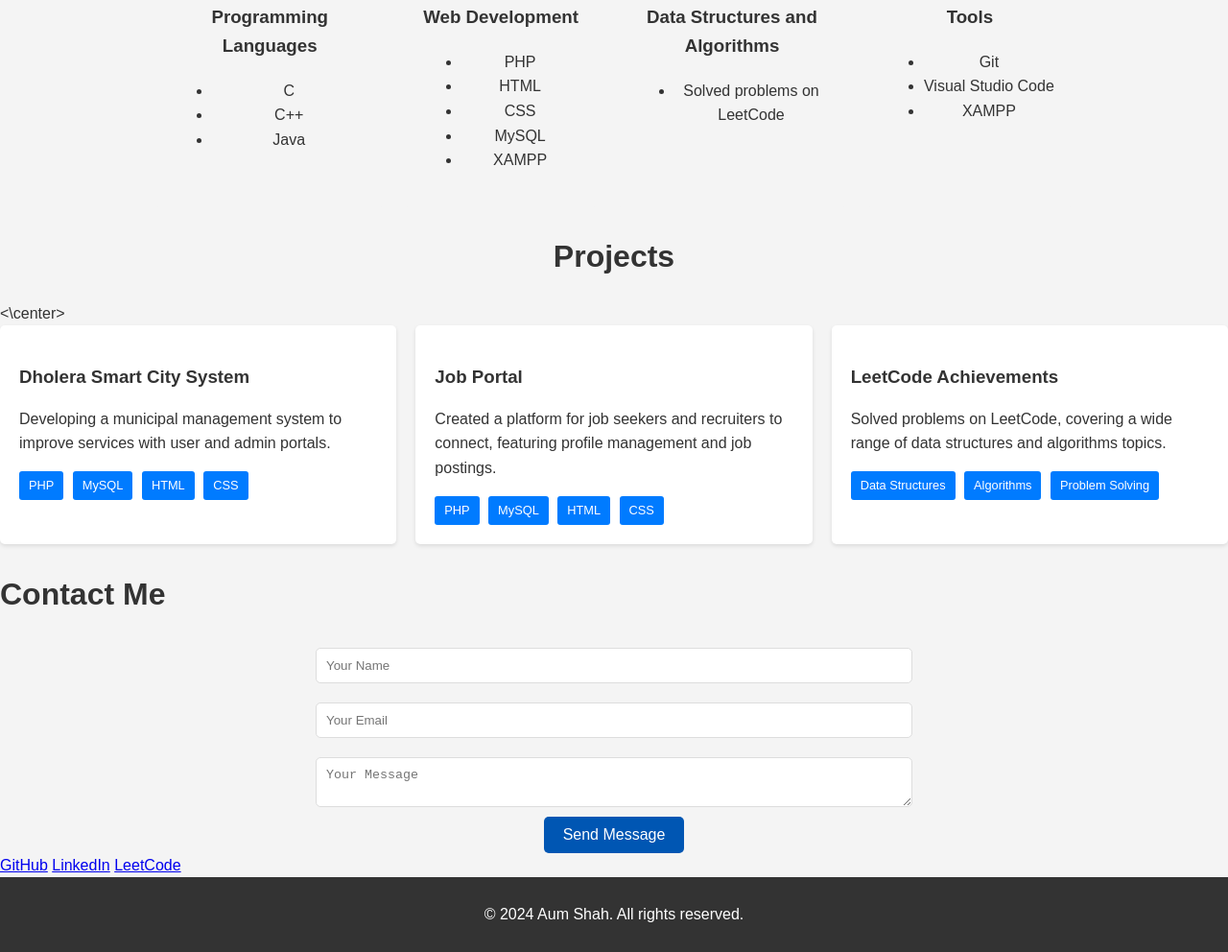
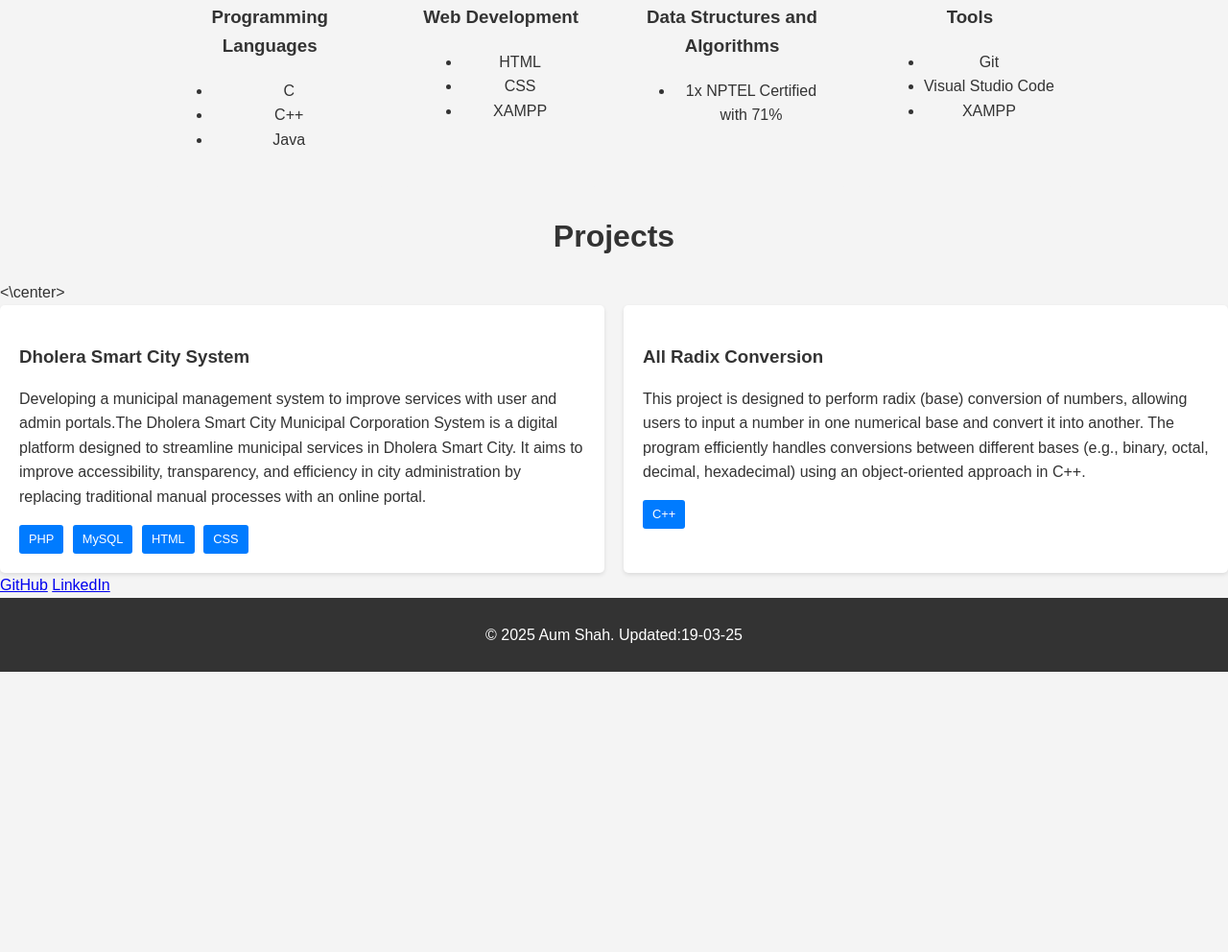
Before and after one commit to aumshah1/Portfolio, a plain HTML site: page index.html in a window 1280 px wide. Shown: the part 784-1776 px from the top of the page at 96% size. After the commit the page ends 1484 px from the top, so only its background shows below. Drawn offline with Linux system fonts and the light colour scheme.

Commit message:
Update index.html

```diff
--- a/index.html
+++ b/index.html
@@ -15,7 +15,7 @@
                 <li><a href="#about">About</a></li>
                 <li><a href="#skills">Skills</a></li>
                 <li><a href="#projects">Projects</a></li>
-                <li><a href="#contact">Contact</a></li>
+                <li><a href="#link">Profile Links</a></li>
             </ul>
         </nav>
     </header>
@@ -57,17 +57,15 @@
                 <div class="skill-category">
                     <h3>Web Development</h3>
                     <ul>
-                        <li>PHP</li>
                         <li>HTML</li>
                         <li>CSS</li>
-                        <li>MySQL</li>
                         <li>XAMPP</li>
                     </ul>
                 </div>
                 <div class="skill-category">
                     <h3>Data Structures and Algorithms</h3>
                     <ul>
-                        <li>Solved  problems on LeetCode</li>
+                        <li>1x NPTEL Certified with 71%</li>
                     </ul>
                 </div>
                 <div class="skill-category">
@@ -87,7 +85,7 @@
             <div class="projects-container">
                 <div class="project-card">
                     <h3>Dholera Smart City System</h3>
-                    <p>Developing a municipal management system to improve services with user and admin portals.</p>
+                    <p>Developing a municipal management system to improve services with user and admin portals.The Dholera Smart City Municipal Corporation System is a digital platform designed to streamline municipal services in Dholera Smart City. It aims to improve accessibility, transparency, and efficiency in city administration by replacing traditional manual processes with an online portal.</p>
                     <div class="tags">
                         <span>PHP</span>
                         <span>MySQL</span>
@@ -96,46 +94,26 @@
                     </div>
                 </div>
                 <div class="project-card">
-                    <h3>Job Portal</h3>
-                    <p>Created a platform for job seekers and recruiters to connect, featuring profile management and job postings.</p>
+                    <h3>All Radix Conversion</h3>
+                    <p>This project is designed to perform radix (base) conversion of numbers, allowing users to input a number in one numerical base and convert it into another. The program efficiently handles conversions between different bases (e.g., binary, octal, decimal, hexadecimal) using an object-oriented approach in C++.</p>
                     <div class="tags">
-                        <span>PHP</span>
-                        <span>MySQL</span>
-                        <span>HTML</span>
-                        <span>CSS</span>
-                    </div>
-                </div>
-                <div class="project-card">
-                    <h3>LeetCode Achievements</h3>
-                    <p>Solved problems on LeetCode, covering a wide range of data structures and algorithms topics.</p>
-                    <div class="tags">
-                        <span>Data Structures</span>
-                        <span>Algorithms</span>
-                        <span>Problem Solving</span>
+                        <span>C++</span>
                     </div>
                 </div>
             </div>
         </section>
 
-        <!-- Contact Section -->
-        <section id="contact">
-            <h2>Contact Me</h2>
-            <form id="contact-form">
-                <input type="text" name="name" placeholder="Your Name" required>
-                <input type="email" name="email" placeholder="Your Email" required>
-                <textarea name="message" placeholder="Your Message" required></textarea>
-                <button type="submit" class="btn primary">Send Message</button>
-            </form>
+        <!-- Social Links -->
+
             <div class="social-links">
                 <a href="#">GitHub</a>
                 <a href="#">LinkedIn</a>
-                <a href="#">LeetCode</a>
             </div>
         </section>
     </main>
 
     <footer>
-        <p>&copy; 2024 Aum Shah. All rights reserved.</p>
+        <p>&copy; 2025 Aum Shah. Updated:19-03-25</p>
     </footer>
 </body>
 </html>
```
